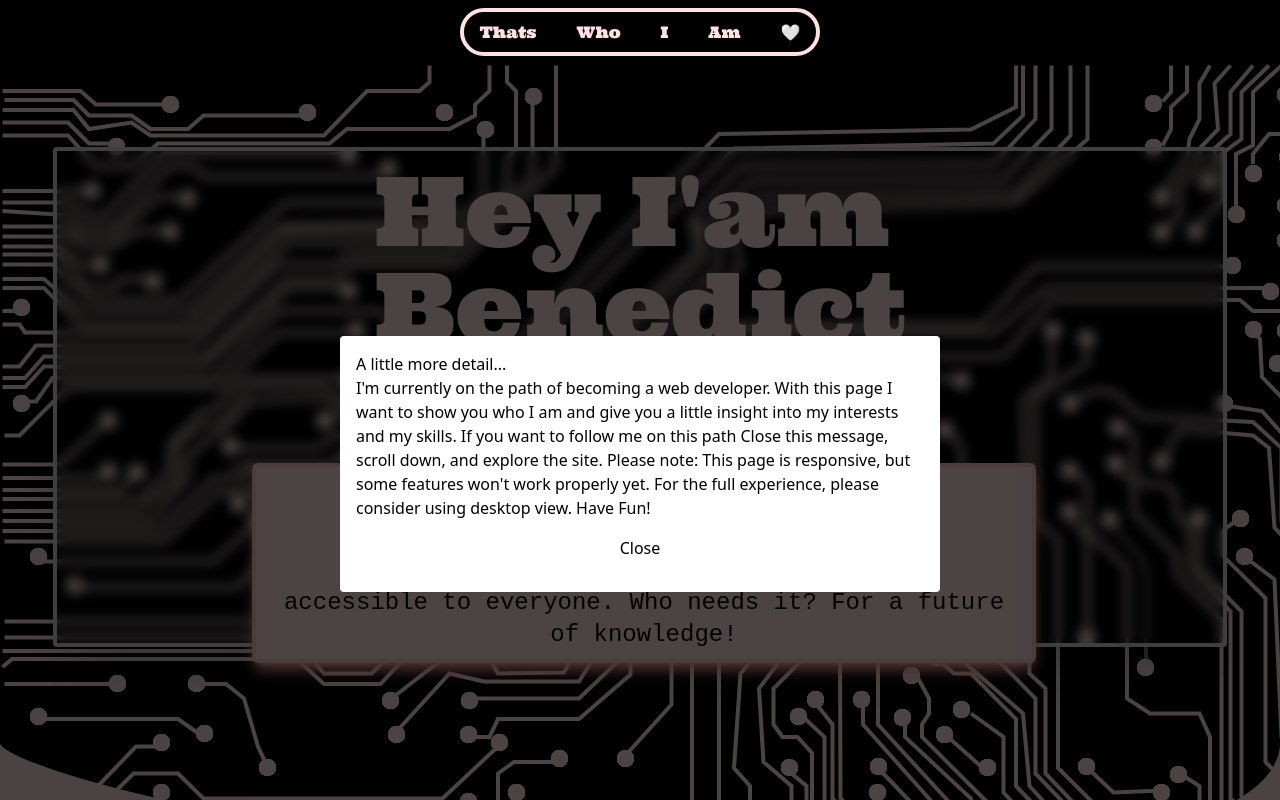
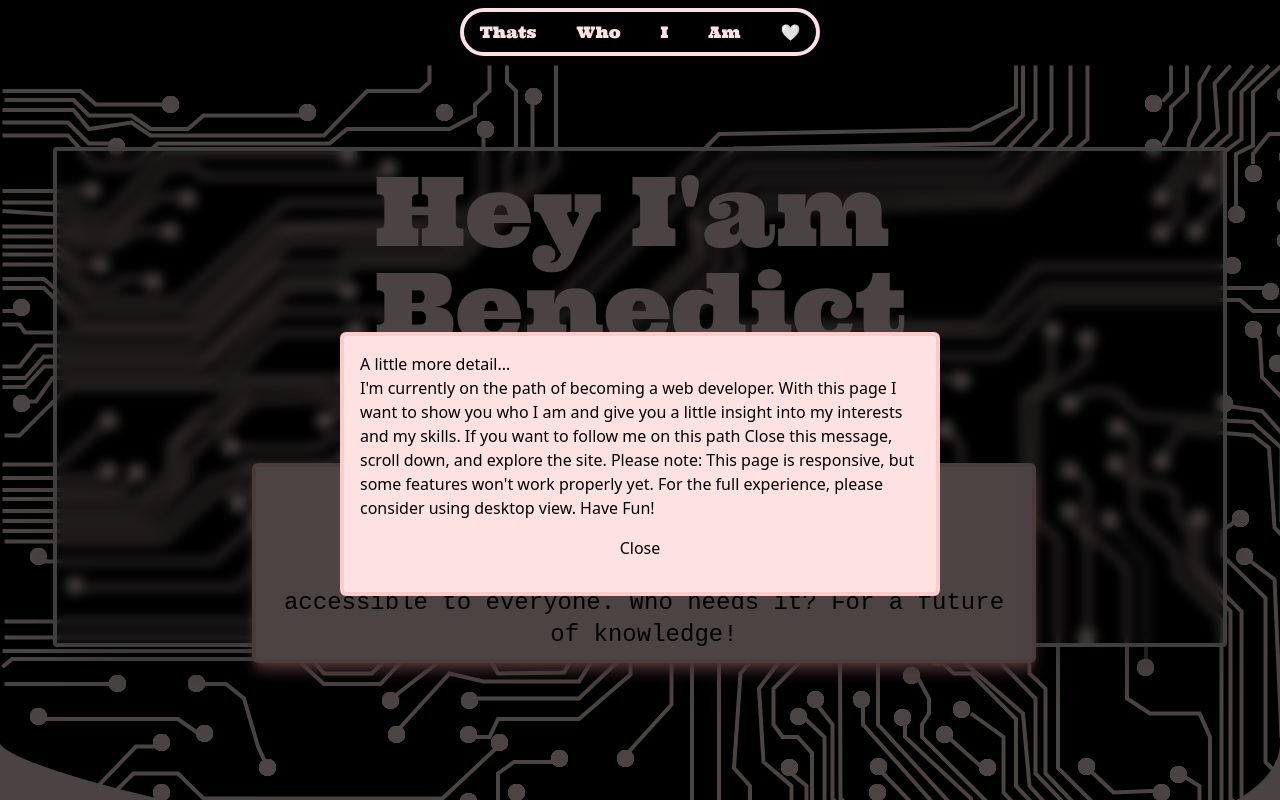
Before and after one commit to Hydrateurself/its-me, a React (Vite) app: page / in a window 1280 px wide. Both pictures are taken after a click on the button "Click Me!". Shown: the top 800 px of the page. Built offline with nearby package versions, Linux system fonts and the light colour scheme; no server answers; a web font is replaced by a local one.

Commit message:
modal change

```diff
--- a/src/components/modal.tsx
+++ b/src/components/modal.tsx
@@ -12,7 +12,7 @@ export default function Modal({ toggleModal }: Props) {
       >
         <div
           id="modal-content"
-          className="flex flex-wrap w-[600px] h-auto bg-white p-4 rounded"
+          className="flex flex-wrap w-[600px] h-auto bg-red-100 border-4 rounded-md p-4 border-red-200 text-black "
         >
           <h2>A little more detail...</h2>
           <p>
```
